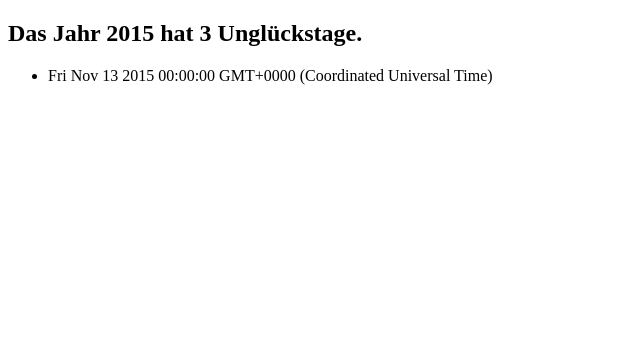
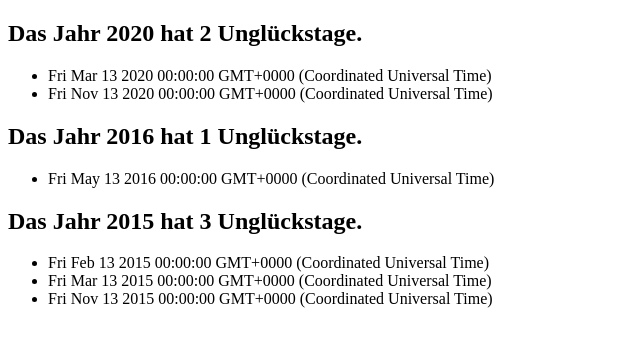
Before and after one commit to WaldiTea/JS-DOM-CreateAppend-lev3_1, a plain HTML site: page index.html in a window 1280 px wide. Shown: the whole page, without its empty margins (0-640 px from the left). Drawn offline with Linux system fonts and the light colour scheme.

Commit message:
second commit

```diff
--- a/assets/js/main.js
+++ b/assets/js/main.js
@@ -1,16 +1,14 @@
-const heading = document.createElement('h2');
-const list = document.createElement('ul');
-const listItem = document.createElement('li');
+findFriday13 = (year) => {
+  const heading = document.createElement('h2');
+  const list = document.createElement('ul');
 
-findFriday13 = (year) => {
   let counter = 0;
 
   for(let i = 1; i <= 12; i++) {
     let date = new Date(year + ', ' + i + ', ' + 13);
 
-    console.log(date);
-
     if(date.getDay() === 5) {
+      const listItem = document.createElement('li');
       counter++;
       heading.textContent = `Das Jahr ${year} hat ${counter} Unglückstage.`;
       document.body.appendChild(heading);
--- a/index.html
+++ b/index.html
@@ -8,7 +8,6 @@
     <title>lev3_1</title>
   </head>
   <body>
-    <div id="date"></div>
     <script src="assets/js/main.js"></script>
   </body>
 </html>
```
